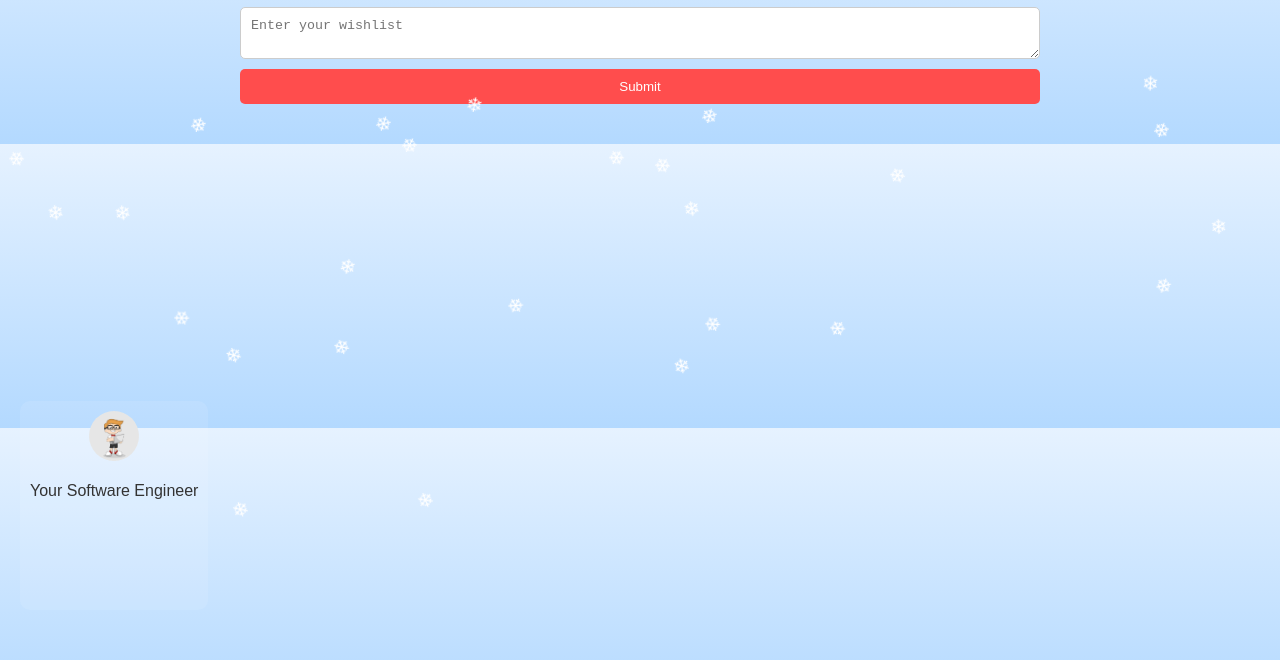
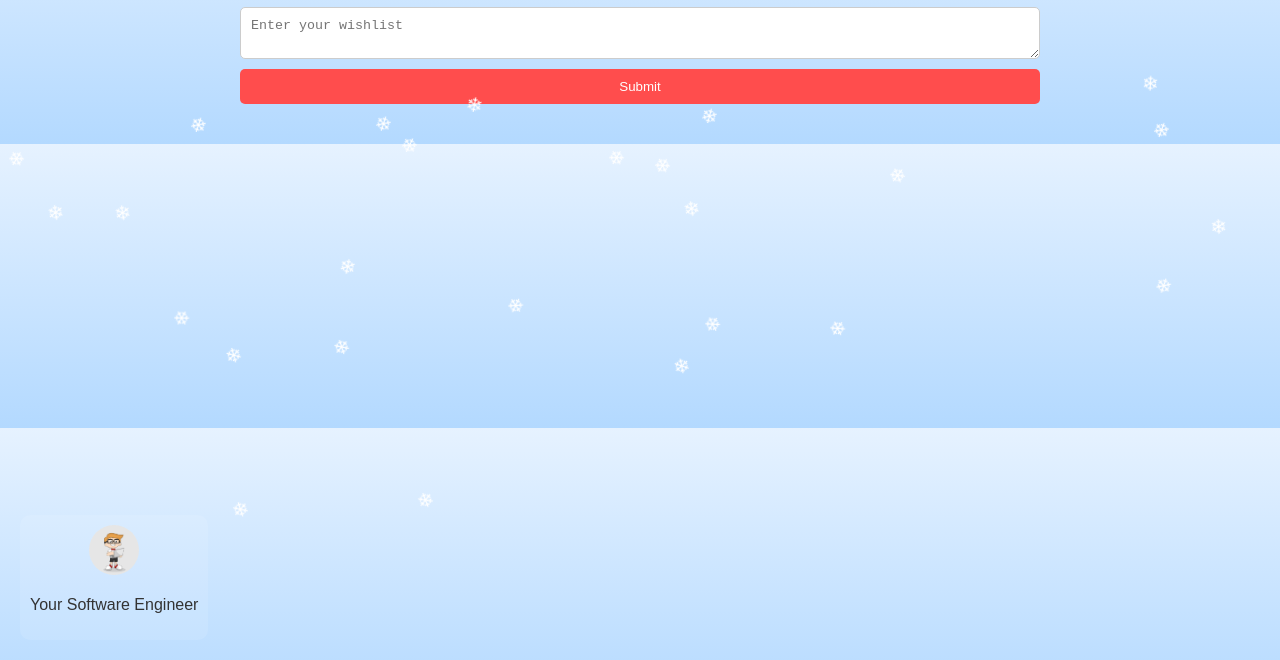
Before and after one commit to YsaacDeclines/christmas-gift-exchange, a website: page public/index.html in a window 1280 px wide. Shown: the part 140-800 px from the top of the page. Drawn offline with Linux system fonts and the light colour scheme; no server answers.

Commit message:
Update styles.css

```diff
--- a/public/styles.css
+++ b/public/styles.css
@@ -72,7 +72,7 @@ button:hover {
 
 #developerInfo {
     position: fixed;
-    bottom: 50px;
+    bottom: 20px;
     left: 20px;
     display: flex;
     flex-direction: column;
@@ -102,10 +102,6 @@ button:hover {
     border-radius: 50%;
     margin-bottom: 5px;
     object-fit: cover;
-}
-
-#closingPhrase {
-    margin-bottom: 100px;
 }
 
 #modelContainer {
```
